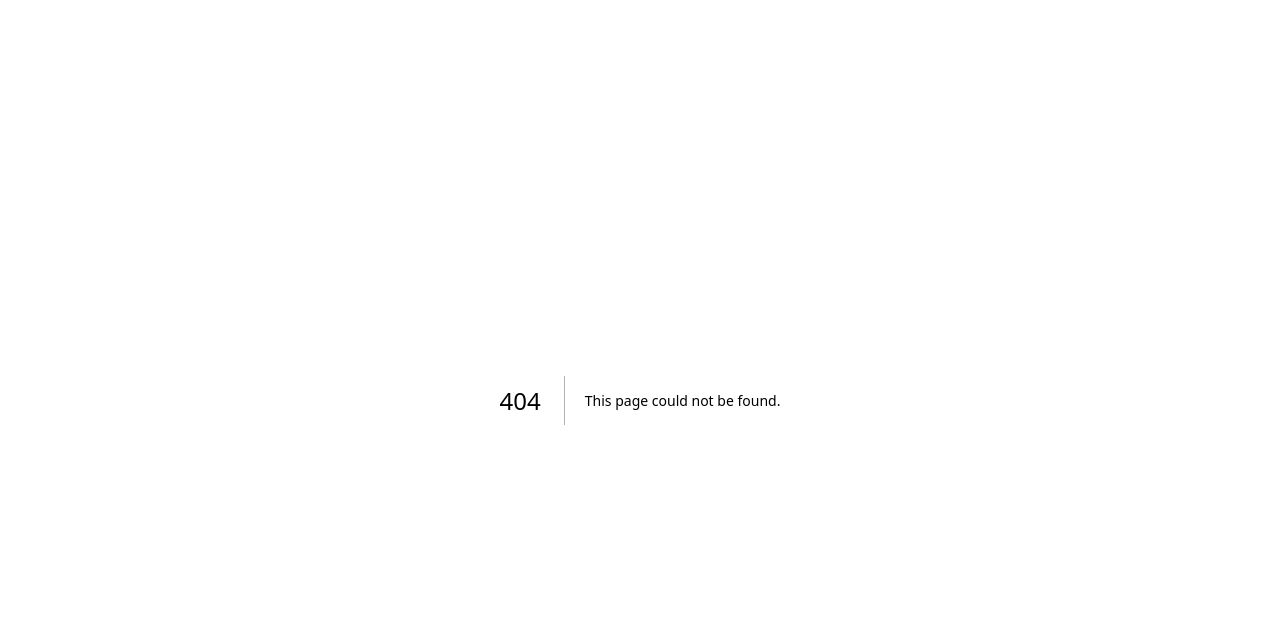
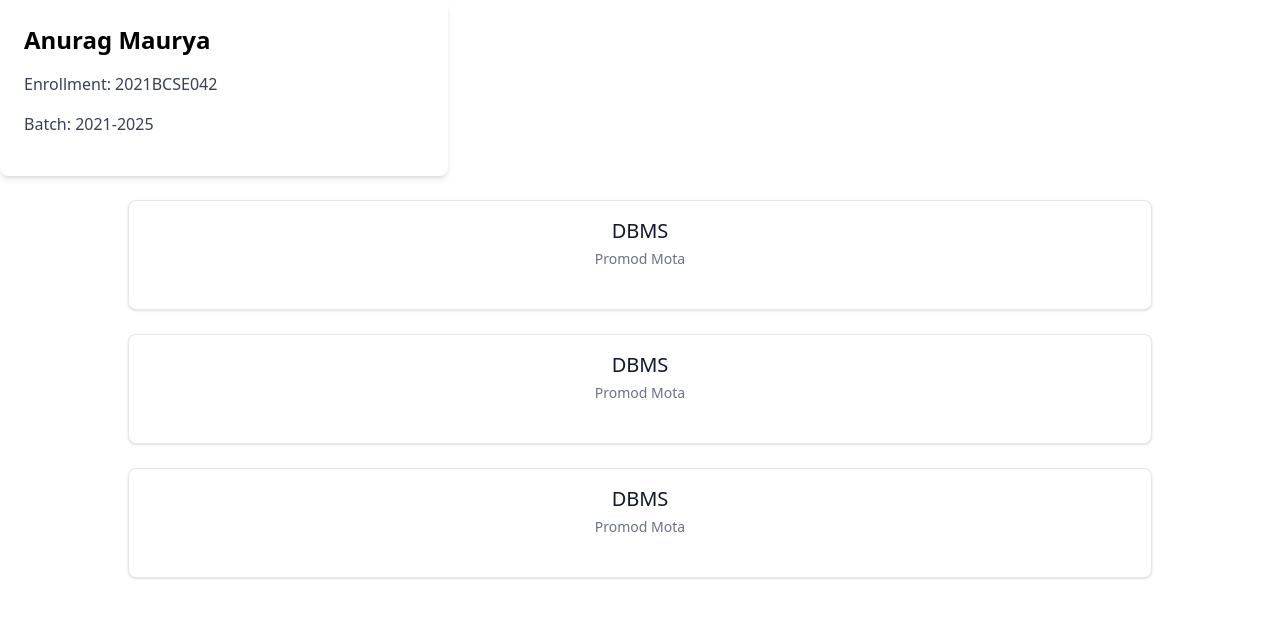
Before and after one commit to AnuragMaurya42/nitsri_attendance_management, a Next.js app: page /student/dashboard in a window 1280 px wide. Before the commit this address had no page. Shown: the top 618 px of the page. Built offline with nearby package versions, Linux system fonts and the light colour scheme.

Commit message:
student Dashboard

```diff
--- a/pages/index.js
+++ b/pages/index.js
@@ -30,8 +30,8 @@ export default function Home() {
             width: "100%",
             height:"60px",
             color: "white",
-            backgroundImage:
-              "linear-gradient(to bottom right, #7f00ff, #1e90ff)",
+            backgroundColor: "#28a745",
+
             border: "none",
             borderRadius: "1rem",
             fontWeight: "500",
@@ -51,8 +51,7 @@ export default function Home() {
             width: "100%",
             height:"60px",
             color: "white",
-            backgroundImage:
-              "linear-gradient(to bottom right, #7f00ff, #1e90ff)",
+            backgroundColor: "#28a745",
             border: "none",
             borderRadius: "1rem",
             fontWeight: "500",
@@ -72,8 +71,7 @@ export default function Home() {
             width: "100%",
             height:"60px",
             color: "white",
-            backgroundImage:
-              "linear-gradient(to bottom right, #7f00ff, #1e90ff)",
+            backgroundColor: "#28a745",
             border: "none",
             borderRadius: "1rem",
             fontWeight: "500",
--- /dev/null
+++ b/pages/student/dashboard.js
@@ -0,0 +1,49 @@
+import React from 'react';
+
+export default function Dashboard() {
+    return (
+        <>
+            <div className="bg-white shadow-md rounded-lg p-6 max-w-md w-full mb-6">
+                <h2 className="text-2xl font-bold mb-4">Anurag Maurya</h2>
+                <p className="text-gray-700 mb-4">Enrollment: 2021BCSE042</p>
+                <p className="text-gray-700 mb-4">Batch: 2021-2025</p>
+            </div>
+
+            <div className="w-4/5 bg-white border border-gray-200 rounded-lg shadow dark:bg-gray-800 dark:border-gray-700 mb-6 mx-auto">
+                <div className="flex justify-end px-4 pt-4"></div>
+                <div className="flex flex-col items-center pb-10">
+                    <h5 className="mb-1 text-xl font-medium text-gray-900 dark:text-white">
+                        DBMS
+                    </h5>
+                    <span className="text-sm text-gray-500 dark:text-gray-400">
+                        Promod Mota
+                    </span>
+                </div>
+            </div>
+
+            <div className="w-4/5 bg-white border border-gray-200 rounded-lg shadow dark:bg-gray-800 dark:border-gray-700 mb-6 mx-auto">
+                <div className="flex justify-end px-4 pt-4"></div>
+                <div className="flex flex-col items-center pb-10">
+                    <h5 className="mb-1 text-xl font-medium text-gray-900 dark:text-white">
+                        DBMS
+                    </h5>
+                    <span className="text-sm text-gray-500 dark:text-gray-400">
+                        Promod Mota
+                    </span>
+                </div>
+            </div>
+
+            <div className="w-4/5 bg-white border border-gray-200 rounded-lg shadow dark:bg-gray-800 dark:border-gray-700 mx-auto">
+                <div className="flex justify-end px-4 pt-4"></div>
+                <div className="flex flex-col items-center pb-10">
+                    <h5 className="mb-1 text-xl font-medium text-gray-900 dark:text-white">
+                        DBMS
+                    </h5>
+                    <span className="text-sm text-gray-500 dark:text-gray-400">
+                        Promod Mota
+                    </span>
+                </div>
+            </div>
+        </>
+    );
+}
```
